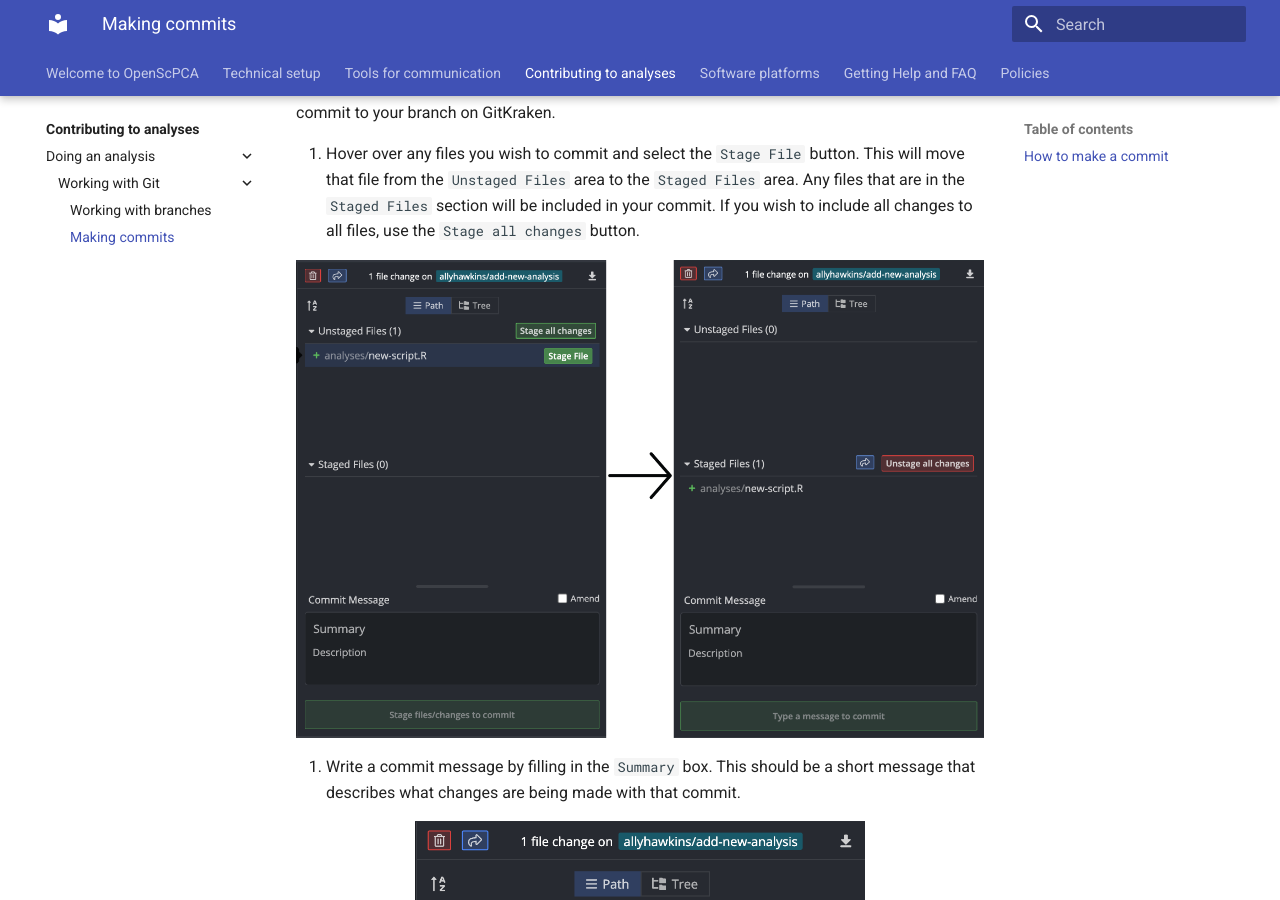
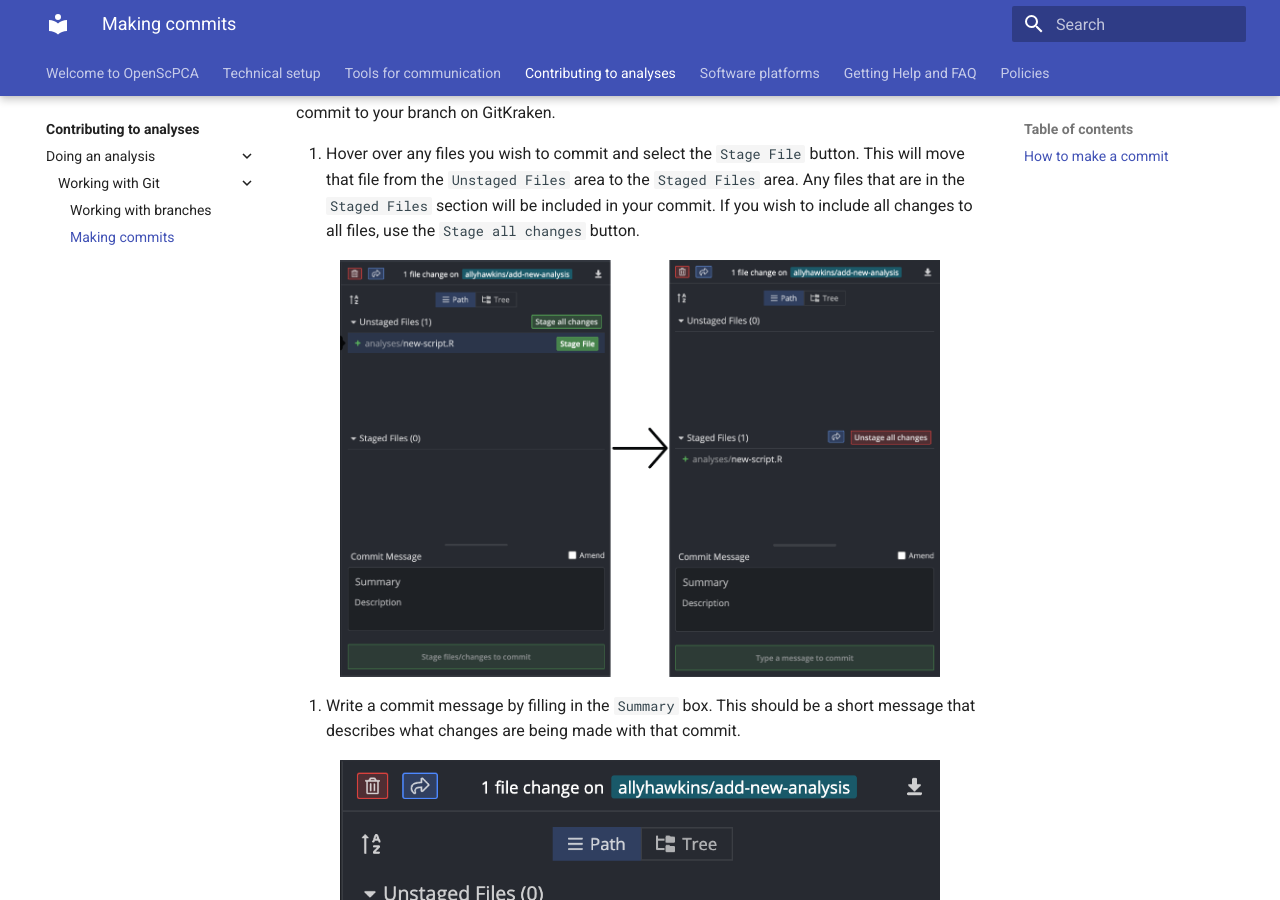
Before and after one commit to AlexsLemonade/OpenScPCA-analysis, an MkDocs documentation site: the page built from docs/contributing-to-analyses/doing-analyses/working-with-git/making-commits/index.md, in a window 1280 px wide and 900 px high, scrolled down 471 px. Built offline with MkDocs 1.6.1 and Material for MkDocs 9.7.7, drawn with Linux system fonts in a browser that asks for light colours.

Commit message:
test with all 600

```diff
--- a/docs/contributing-to-analyses/doing-analyses/working-with-git/making-commits/index.md
+++ b/docs/contributing-to-analyses/doing-analyses/working-with-git/making-commits/index.md
@@ -17,14 +17,14 @@ Any files that are in the `Staged Files` section will be included in your commit
 If you wish to include all changes to all files, use the `Stage all changes` button.
 
 <figure markdown="span">
-    ![Unstaged files](../../../../img/making-commits-1.png){width="1200"}
+    ![Unstaged files](../../../../img/making-commits-1.png){width="600"}
 </figure>
 
 2. Write a commit message by filling in the `Summary` box.
 This should be a short message that describes what changes are being made with that commit.
 
 <figure markdown="span">
-    ![Commit message](../../../../img/making-commits-2.png){width="450"}
+    ![Commit message](../../../../img/making-commits-2.png){width="600"}
 </figure>
 
 3. Click on `Stage files/changes to commit` to make the commit.
@@ -32,7 +32,7 @@ This action ensures that your commit, and any changes associated with that commi
 You should now see a new line with your commit message connected to your branch name in GitKraken.
 
 <figure markdown="span">
-    ![Commit change](../../../../img/making-commits-3.png){width="1000"}
+    ![Commit change](../../../../img/making-commits-3.png){width="600"}
 </figure>
 
 You have now successfully committed your changes to your feature branch!
```
